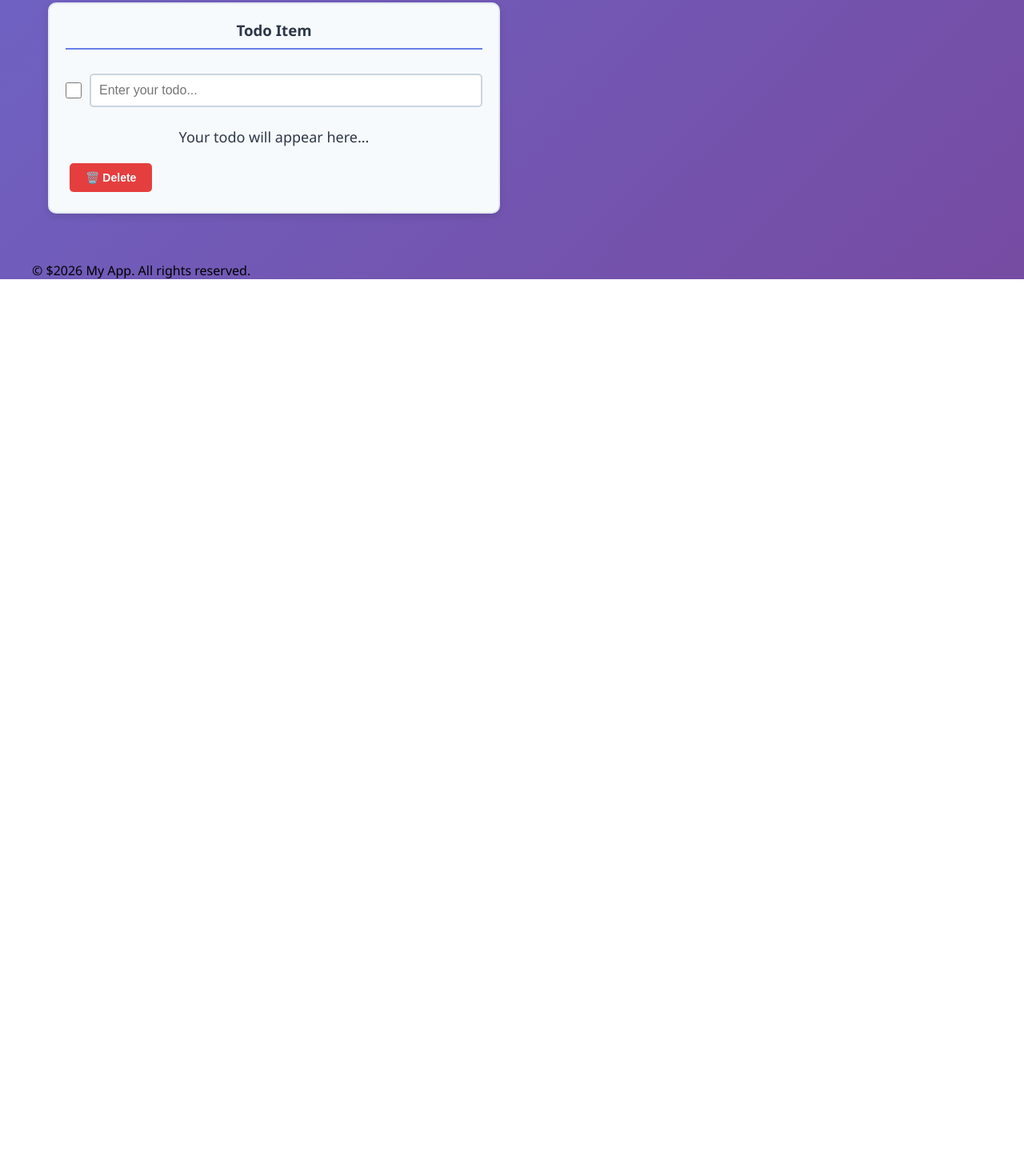
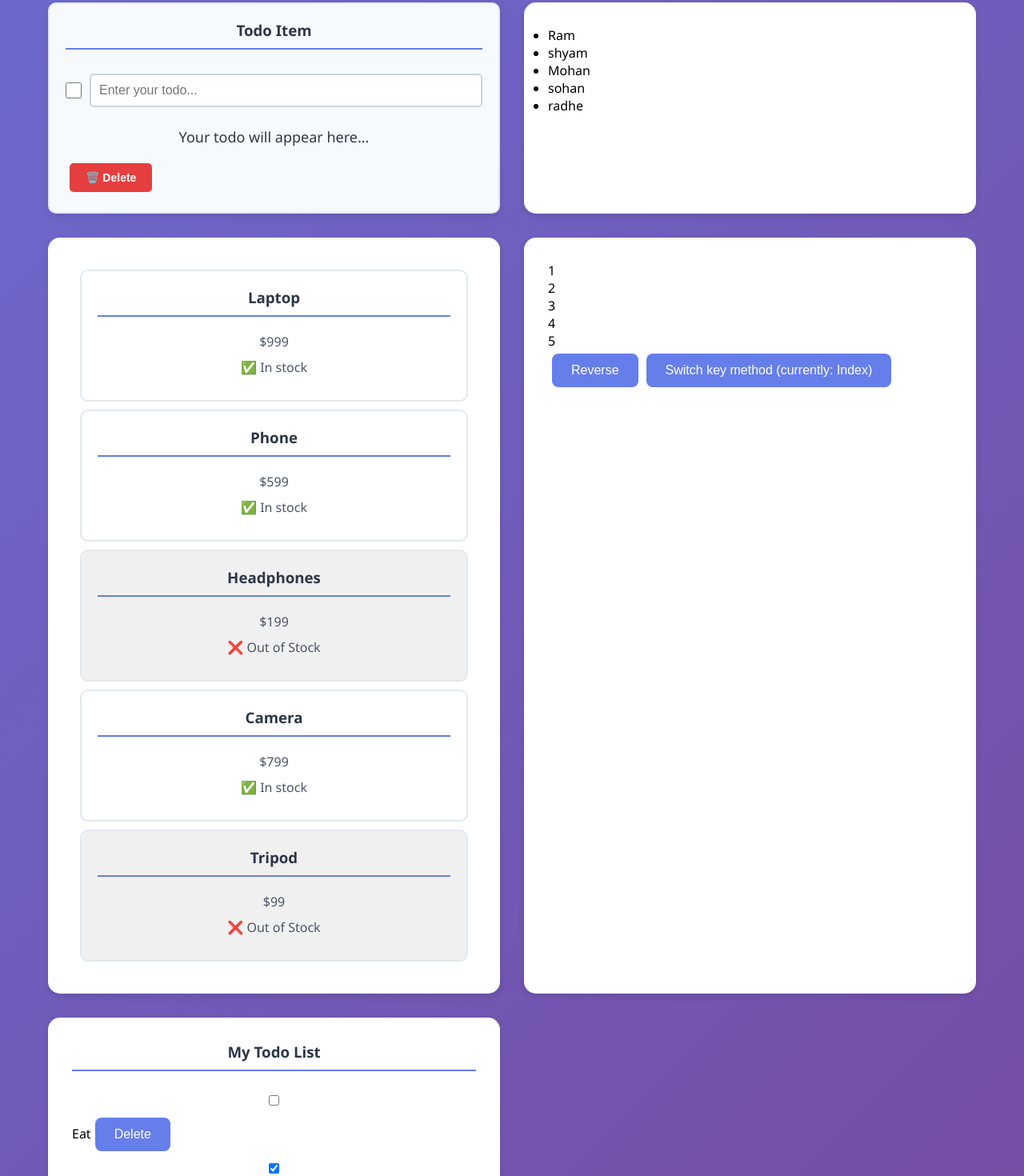
Before and after one commit to Priyanshurawat02/my-react-practice, a React (Vite) app: page / in a window 1280 px wide. Shown: the part 2080-3550 px from the top of the page at 80% size. Before the commit the page ends 2429 px from the top, so only its background shows below. Built offline with nearby package versions, Linux system fonts and the light colour scheme.

Commit message:
Day 3-4 Complete: Built 6 interactive components - Counter, Toggle, ThemeSwitcher, TextDisplay, Calculator, and TodoItem with useState and event handlers

```diff
--- a/src/App.jsx
+++ b/src/App.jsx
@@ -12,6 +12,10 @@ import ThemeSwitcher from './ThemeSwitcher';
 import TextDisplay from './TextDisplay';
 import Calulator from './Calulator';
 import TodoItem from './TodoItem';
+import NameList from './NameList';
+import ProductList from './ProductList';
+import KeyExample from './KeyExample';
+import TodoList from './TodoList';
 
 function App() {
 
@@ -124,6 +128,10 @@ function App() {
           <ThemeSwitcher />
           <TextDisplay />
           <TodoItem/>
+          <NameList/>
+          <ProductList/>
+          <KeyExample/>
+          <TodoList/>
         </div>
       </div>
 
--- /dev/null
+++ b/src/KeyExample.jsx
@@ -0,0 +1,25 @@
+import { useState } from "react"
+
+export default function KeyExample() {
+
+    const[ items, setItems] = useState([1,2,3,4,5]);
+    const [useIndex, setUseIndex]= useState(true);
+
+    const reverseItem =() =>{
+        setItems([...items].reverse());
+    }
+
+    return(
+         <div>
+            {useIndex
+             ? items.map((item,index) =><div key={index}>{item}</div>)
+            : items.map((item) => <div key={item}>{item}</div>)}
+            <button onClick={reverseItem}>Reverse</button>
+
+            <button onClick={() =>setUseIndex(!useIndex)}>
+                Switch key method (currently: {useIndex ? "Index":"Value"})
+            </button>
+         </div>
+
+    )
+}
--- /dev/null
+++ b/src/NameList.jsx
@@ -0,0 +1,11 @@
+export default function NameList() {
+const names =["Ram", "shyam", "Mohan", "sohan" , "radhe"];
+
+    return (
+        <div>
+         <ul>
+            {names.map((name, index) => <li key={index}>{name}</li>)}
+            </ul>
+        </div>
+    );
+};
--- /dev/null
+++ b/src/ProductList.jsx
@@ -0,0 +1,54 @@
+export default function ProductList() {
+
+   const productArr = [
+  {
+    id: 1,
+    name: "Laptop",
+    price: 999,
+    inStock: true,
+  },
+  {
+    id: 2,
+    name: "Phone",
+    price: 599,
+    inStock: true,
+  },
+  {
+    id: 3,
+    name: "Headphones",
+    price: 199,
+    inStock: false,
+  },
+  {
+    id: 4,
+    name: "Camera",
+    price: 799,
+    inStock: true,
+  },
+  {
+    id: 5,
+    name: "Tripod",
+    price: 99,
+    inStock: false,
+  },
+];
+
+
+    return (
+        <div>
+            {productArr.map((product) => (
+                 <div key={product.id}
+                 style={{
+                         border: '2px solid #e2e8f0',
+                         borderRadius: '10px',
+                         padding: '20px',
+                         margin: '10px',
+                         backgroundColor: product.inStock ? 'white' : '#f0f0f0'
+                         }}>
+                    <h3>{product.name}</h3>
+                    <p>${product.price}</p>
+                    <p>{product.inStock ? " ✅  In stock" :" ❌ Out of Stock"}</p>
+                 </div>))}
+        </div>
+    )
+}
--- /dev/null
+++ b/src/TodoList.jsx
@@ -0,0 +1,28 @@
+import { useState } from "react"
+
+export default function TodoList() {
+
+    const[todos, setTodos] =useState([
+        {id:1, text:"Eat", completed: false},
+        {id :2, text: "Sleep", completed: true} ,
+        {id: 3 , text:"Code", completed:false}
+    ]);
+    const [inputText, setInputText] = useState("");
+
+    return (
+        <div>
+            <h3>My Todo List</h3>
+            {todos.map((todo) => (
+                <div key={todo.id}>
+                <input type="checkbox" checked={todo.completed}
+                onChange={()=>{}}></input>
+                <span  style ={{textDecoration: todo.completed ? "line-through":"none"}}>
+                    {todo.text}
+                </span>
+            <button onClick={() =>{}}>Delete</button>
+            </div>
+            ))}
+
+        </div>
+    )
+}
```
